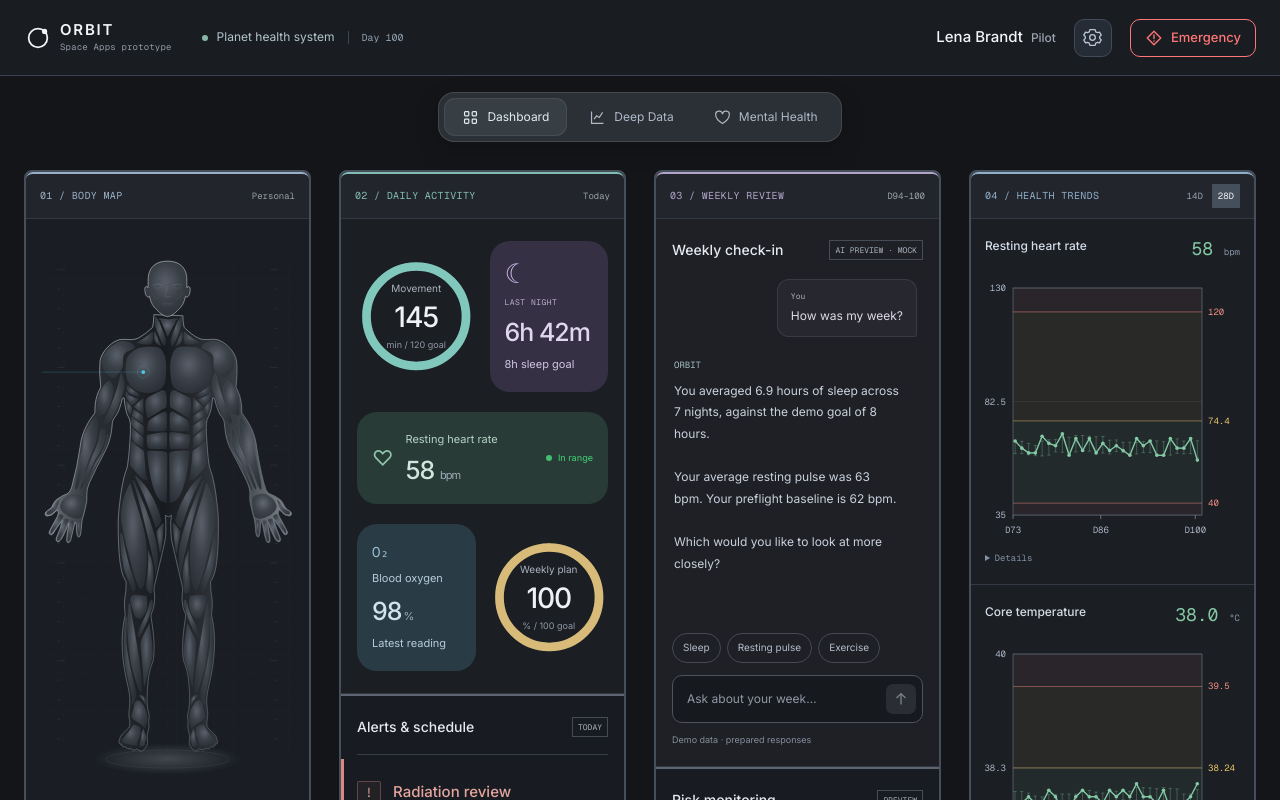
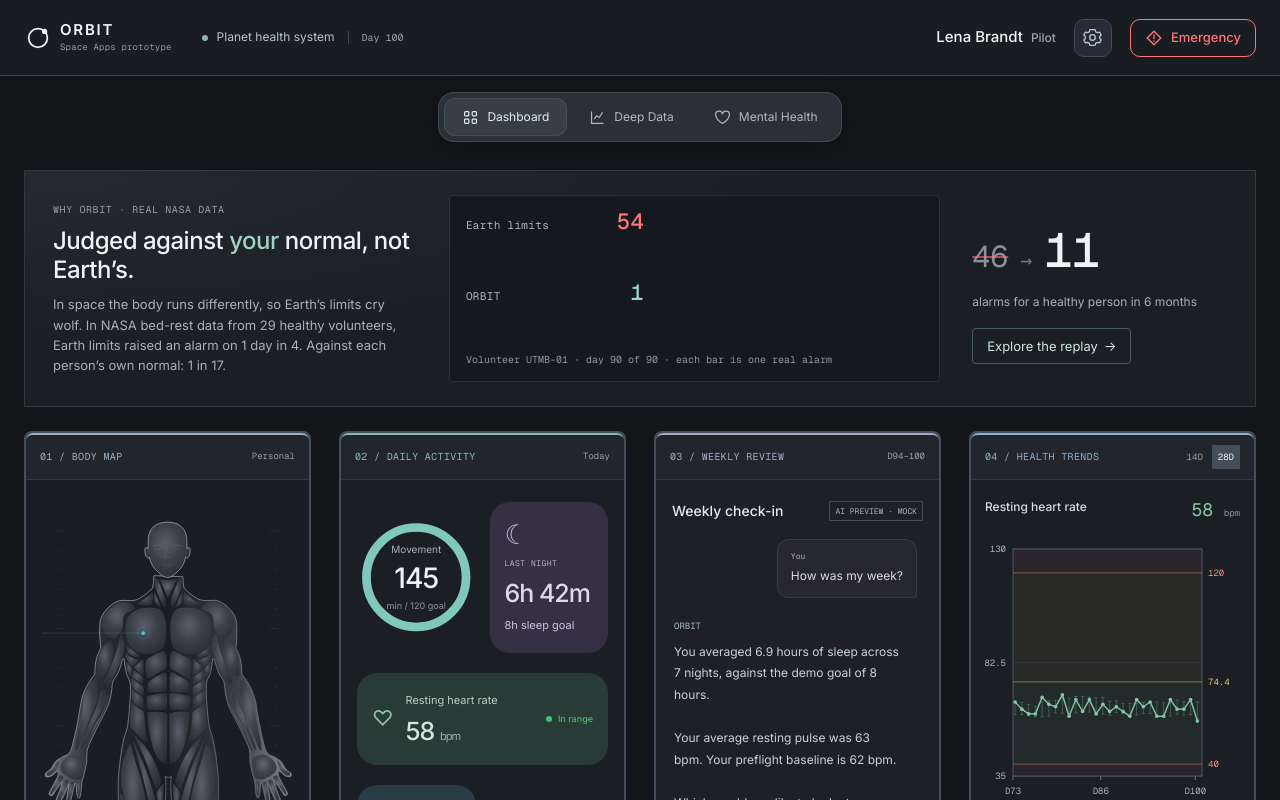
Before and after one commit to jakobtfr/orbit, a React (Vite) app in the folder app/: page /#/body/lena in a window 1280 px wide. Built offline with nearby package versions, Linux system fonts and the light colour scheme.

Commit message:
feat: show the bed-rest result on the home screen
Why ORBIT strip above the dashboard: Earth limits vs personal normal on
real NASA UTMB data (46 -> 11 alarms per 6 months), with an animated
replay of one volunteer's 90 days and a link to the full replay.

```diff
--- /dev/null
+++ b/app/src/components/dashboard/WhyOrbit.tsx
@@ -0,0 +1,97 @@
+import { useEffect, useMemo, useState } from 'react'
+import { Link } from 'react-router-dom'
+import { judgeSubject, subjectById, totals, type Judged } from '../../lib/replay'
+
+/** The volunteer the strip replays: normal blood pressure right on Earth's line. */
+const SUBJECT = 'UTMB-01'
+const DURATION_MS = 2600
+
+const ALL = totals()
+const per180 = (n: number) => Math.round((n / ALL.days) * 180)
+const oneIn = (n: number) => Math.round(ALL.days / n)
+
+/** Days shown so far: counts up once on mount, and again on request. Reduced motion shows the end at once. */
+function useReveal(total: number): [number, () => void] {
+  const [shown, setShown] = useState(total)
+  const [run, setRun] = useState(0)
+  useEffect(() => {
+    if (window.matchMedia?.('(prefers-reduced-motion: reduce)').matches) {
+      setShown(total)
+      return
+    }
+    let frame = 0
+    const start = performance.now()
+    const tick = (now: number) => {
+      const p = Math.min((now - start) / DURATION_MS, 1)
+      setShown(Math.round(total * (1 - (1 - p) ** 2)))
+      if (p < 1) frame = requestAnimationFrame(tick)
+    }
+    setShown(0)
+    frame = requestAnimationFrame(tick)
+    return () => cancelAnimationFrame(frame)
+  }, [total, run])
+  return [shown, () => setRun((r) => r + 1)]
+}
+
+export function WhyOrbit() {
+  const days = useMemo(() => judgeSubject(subjectById(SUBJECT)!), [])
+  const [shown, replay] = useReveal(days.length)
+  const seen = days.slice(0, shown)
+  const earth = seen.filter((d) => d.earthAlarm).length
+  const orbit = seen.filter((d) => d.orbitAlarm).length
+
+  return (
+    <section className="why-orbit" aria-label="Why ORBIT">
+      <div className="why-copy">
+        <p className="eyebrow">WHY ORBIT · REAL NASA DATA</p>
+        <h2>Judged against <em>your</em> normal, not Earth’s.</h2>
+        <p>
+          In space the body runs differently, so Earth’s limits cry wolf. In NASA bed-rest data from {ALL.subjects} healthy
+          volunteers, Earth limits raised an alarm on 1 day in {oneIn(ALL.earth)}. Against each person’s own normal: 1 in {oneIn(ALL.orbit)}.
+        </p>
+      </div>
+
+      <button className="why-lanes" onClick={replay} aria-label={`Replay ${SUBJECT}: ${earth} Earth ${earth === 1 ? 'alarm' : 'alarms'} against ${orbit} ORBIT ${orbit === 1 ? 'alarm' : 'alarms'}`}>
+        <Lane label="Earth limits" count={earth} days={days} shown={shown} alarm={(d) => d.earthAlarm} />
+        <Lane label="ORBIT" count={orbit} days={days} shown={shown} alarm={(d) => d.orbitAlarm} calm />
+        <span className="why-caption">
+          <span>Volunteer {SUBJECT} · day {Math.max(shown, 1)} of {days.length} · each bar is one real alarm</span>
+          <span className="why-again" aria-hidden="true">↻ Play again</span>
+        </span>
+      </button>
+
+      <div className="why-result">
+        <div className="why-numbers" aria-label={`About ${per180(ALL.earth)} alarms per person in 6 months with Earth limits, ${per180(ALL.orbit)} with ORBIT`}>
+          <span className="why-from">{per180(ALL.earth)}</span>
+          <span className="why-arrow" aria-hidden="true">→</span>
+          <span className="why-to">{per180(ALL.orbit)}</span>
+        </div>
+        <p>alarms for a healthy person in 6 months</p>
+        <Link className="why-link" to={`/replay?s=${SUBJECT}`}>Explore the replay <span aria-hidden="true">→</span></Link>
+      </div>
+    </section>
+  )
+}
+
+function Lane({ label, count, days, shown, alarm, calm }: {
+  label: string
+  count: number
+  days: Judged[]
+  shown: number
+  alarm: (d: Judged) => boolean
+  calm?: boolean
+}) {
+  return (
+    <span className={`why-lane ${calm ? 'is-calm' : ''}`}>
+      <span className="why-lane-head">
+        <span>{label}</span>
+        <strong>{count}</strong>
+      </span>
+      <span className="why-bars" aria-hidden="true">
+        {days.map((d, i) => (
+          <i key={d.day} className={i >= shown ? 'is-future' : alarm(d) ? 'is-alarm' : ''} />
+        ))}
+      </span>
+    </span>
+  )
+}
--- a/app/src/dashboard.css
+++ b/app/src/dashboard.css
@@ -379,3 +379,55 @@
 .emergency-button { display: inline-flex; align-items: center; gap: 8px; height: 38px; padding: 0 14px; border: 1px solid var(--status-warning); border-radius: 10px; color: var(--status-warning); font-size: 13px; font-weight: 500; white-space: nowrap; }
 .emergency-button:hover { background: #ff767618; }
 @media (max-width: 700px) { .emergency-button { padding: 0 10px; } .health-header .viewer, .health-header .header-system { display: none; } }
+
+/* Why ORBIT: the one claim on the home screen, replayed from real bed-rest days. */
+.dashboard-screen .why-orbit {
+  position: relative;
+  display: grid;
+  grid-template-columns: minmax(260px, 1fr) minmax(320px, 1.35fr) minmax(200px, .7fr);
+  gap: 32px;
+  align-items: center;
+  padding: 24px 28px;
+  border: 1px solid var(--dash-border);
+  background: radial-gradient(120% 140% at 0% 0%, #8db8ad14 0%, transparent 55%), #1b1e23;
+  overflow: hidden;
+  animation: why-in .5s ease-out both;
+}
+@keyframes why-in { from { opacity: 0; transform: translateY(6px); } }
+.why-copy { display: flex; flex-direction: column; gap: 10px; }
+.why-copy h2 { color: #f0f2f5; font-size: 24px; font-weight: 500; letter-spacing: -.02em; line-height: 1.2; }
+.why-copy h2 em { font-style: normal; color: #9fd3c4; }
+.why-copy p:last-child { color: #a9b0ba; font-size: 13px; line-height: 1.55; max-width: 440px; }
+
+.why-lanes { display: flex; flex-direction: column; gap: 14px; padding: 14px 16px; border: 1px solid #2c3138; border-radius: 4px; background: #15181c; text-align: left; cursor: pointer; transition: border-color .15s ease-out; }
+.why-lanes:hover { border-color: #4a525d; }
+.why-lane { display: flex; flex-direction: column; gap: 6px; }
+.why-lane-head { display: flex; justify-content: space-between; align-items: baseline; color: #aeb5bf; font: 11px/1.4 var(--font-mono); letter-spacing: .03em; }
+.why-lane-head strong { color: var(--status-warning); font: 500 22px/1 var(--font-mono); font-variant-numeric: tabular-nums; }
+.why-lane.is-calm .why-lane-head strong { color: #9fd3c4; }
+.why-bars { display: flex; gap: 2px; height: 28px; align-items: center; }
+.why-bars i { flex: 1; height: 6px; border-radius: 1px; background: #2d333b; transition: height .18s ease-out, background-color .18s ease-out; }
+.why-bars i.is-future { height: 2px; background: #252a31; }
+.why-bars i.is-alarm { height: 28px; background: var(--status-warning); }
+.why-caption { display: flex; justify-content: space-between; gap: 12px; color: #8f97a2; font: 10px/1.4 var(--font-mono); }
+.why-again { color: #9fa8b4; opacity: 0; transition: opacity .15s ease-out; white-space: nowrap; }
+.why-lanes:hover .why-again, .why-lanes:focus-visible .why-again { opacity: 1; }
+
+.why-result { display: flex; flex-direction: column; align-items: flex-start; gap: 6px; }
+.why-numbers { display: flex; align-items: baseline; gap: 12px; font-family: var(--font-mono); font-variant-numeric: tabular-nums; }
+.why-from { color: #8a919b; font-size: 30px; text-decoration: line-through; text-decoration-color: #ff767699; text-decoration-thickness: 2px; }
+.why-arrow { color: #6f7781; font-size: 20px; }
+.why-to { color: #f0f2f5; font-size: 48px; font-weight: 500; letter-spacing: -.03em; }
+.why-result p { color: #a9b0ba; font-size: 12px; }
+.why-link { margin-top: 10px; display: inline-flex; align-items: center; gap: 6px; height: 36px; padding: 0 14px; border: 1px solid #8db8ad66; border-radius: 4px; color: #cfe7df; font-size: 13px; transition: background-color .15s ease-out, gap .15s ease-out; }
+.why-link:hover { background: #8db8ad1a; gap: 10px; }
+
+@media (max-width: 1200px) {
+  .dashboard-screen .why-orbit { grid-template-columns: 1fr 1fr; }
+  .why-result { grid-column: 1 / -1; flex-direction: row; flex-wrap: wrap; align-items: center; gap: 12px 18px; }
+  .why-link { margin-top: 0; }
+}
+@media (max-width: 760px) {
+  .dashboard-screen .why-orbit { grid-template-columns: 1fr; gap: 20px; padding: 20px; }
+  .why-copy h2 { font-size: 20px; }
+}
--- a/app/src/screens/Body.tsx
+++ b/app/src/screens/Body.tsx
@@ -3,6 +3,7 @@ import { useNavigate } from 'react-router-dom'
 import { BodyFigure } from '../components/BodyFigure'
 import { ActivityPanel } from '../components/dashboard/ActivityPanel'
 import { WeeklySummary } from '../components/dashboard/WeeklySummary'
+import { WhyOrbit } from '../components/dashboard/WhyOrbit'
 import { ScientificPlot } from '../components/dashboard/ScientificPlot'
 import { metrics } from '../lib/dashboard'
 import { regionSummaries } from '../lib/judge'
@@ -21,6 +22,7 @@ export function Body() {
   const summaries = regionSummaries(state, person)
   const base = `/body/${person.id}`
   return <div className="screen dashboard-screen">
+    <WhyOrbit />
     <div className="dashboard-grid">
       <section className="dashboard-column body-column" aria-label="Interactive body map"><div className="column-label"><span>01 / BODY MAP</span><span>Personal</span></div>
         <BodyFigure summaries={summaries} active={active} onActive={setActive} onSelect={(r) => nav(`${base}/region/${r}`)} onMuscleSelect={(m) => nav(`${base}/muscle/${m}`)} />
```
Also changed, not shown: 1 other file (tests, documents, lock files or other folders).
